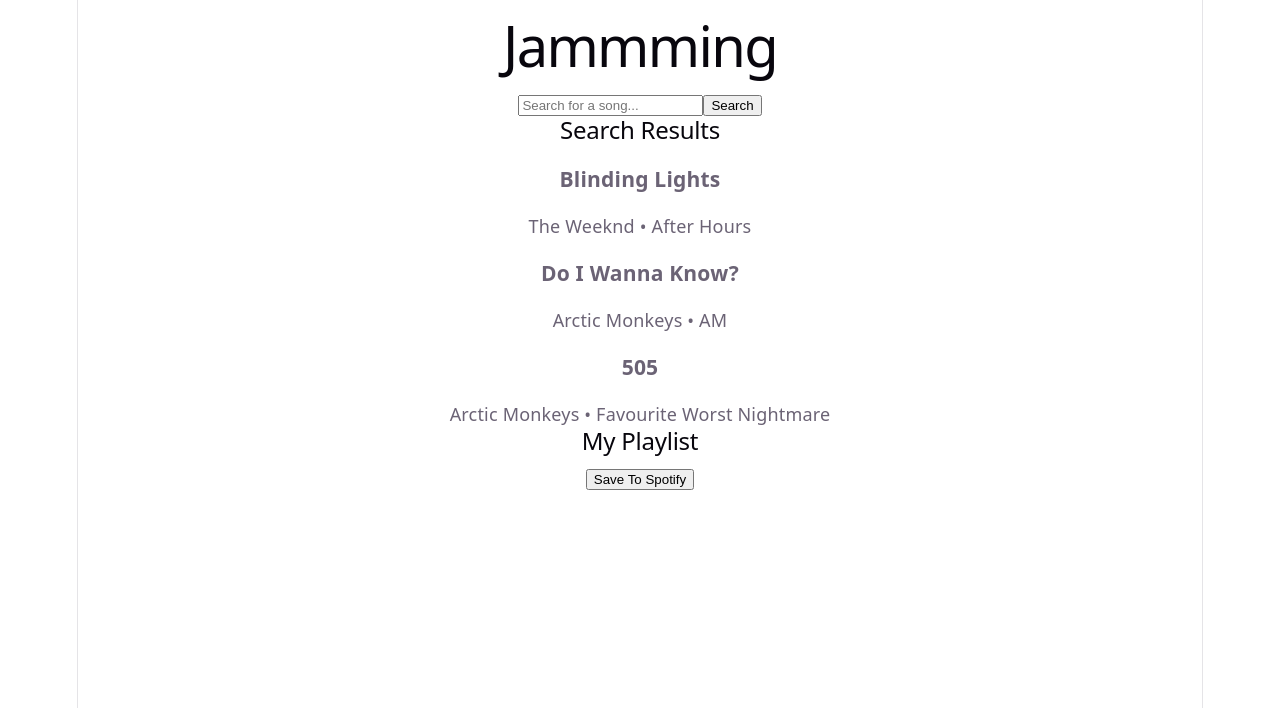
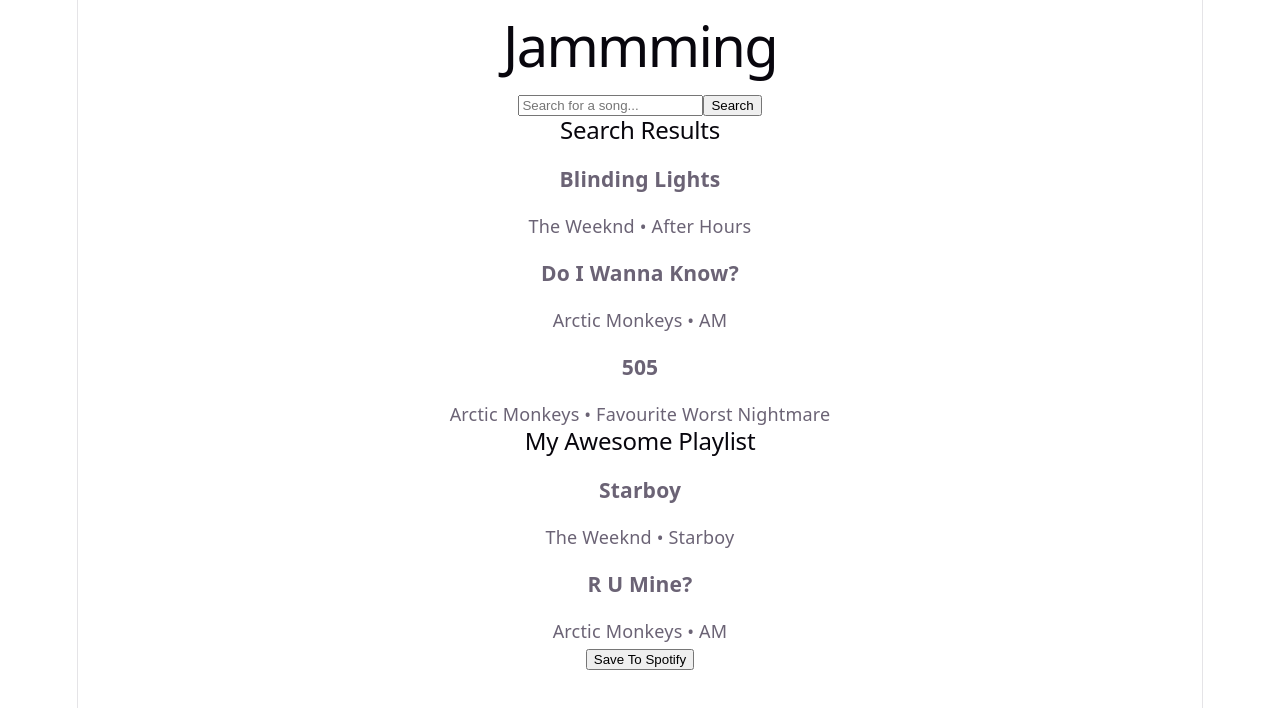
Before and after one commit to Miawakened/Jammming, a React (Vite) app: page / in a window 1280 px wide. Shown: the top 708 px of the page. Built offline with nearby package versions, Linux system fonts and the light colour scheme.

Commit message:
Implement playlist data flow

```diff
--- a/src/App.jsx
+++ b/src/App.jsx
@@ -24,6 +24,23 @@ function App() {
     }
   ]
 
+  const playlistName = 'My Awesome Playlist'
+
+  const playlistTracks = [
+    {
+      id: 4,
+      name: 'Starboy',
+      artist: 'The Weeknd',
+      album: 'Starboy'
+    },
+    {
+      id: 5,
+      name: 'R U Mine?',
+      artist: 'Arctic Monkeys',
+      album: 'AM'
+    }
+  ]
+
   return (
     <>
       <h1>Jammming</h1>
@@ -32,7 +49,10 @@ function App() {
 
       <SearchResults tracks={tracks} />
 
-      <Playlist />
+      <Playlist
+        name={playlistName}
+        tracks={playlistTracks}
+      />
     </>
   )
 }
--- a/src/components/Playlist.jsx
+++ b/src/components/Playlist.jsx
@@ -1,11 +1,15 @@
+import Tracklist from './Tracklist'
 
-function Playlist() {
+function Playlist({ name, tracks }) {
   return (
-    <div>
-      <h2>My Playlist</h2>
+    <section>
+      <h2>{name}</h2>
+
+      <Tracklist tracks={tracks} />
+
       <button>Save To Spotify</button>
-    </div>
-  );
+    </section>
+  )
 }
 
-export default Playlist;
+export default Playlist
--- a/src/components/Tracklist.jsx
+++ b/src/components/Tracklist.jsx
@@ -1,14 +1,18 @@
-import Track from './Track';
+import Track from './Track'
 
-function Tracklist() {
+function Tracklist({ tracks }) {
   return (
     <div>
-      <h3>Tracklist</h3>
-      <Track />
-      <Track />
-      <Track />
+      {tracks.map(track => (
+        <Track
+          key={track.id}
+          name={track.name}
+          artist={track.artist}
+          album={track.album}
+        />
+      ))}
     </div>
-  );
+  )
 }
 
-export default Tracklist;
+export default Tracklist
```
